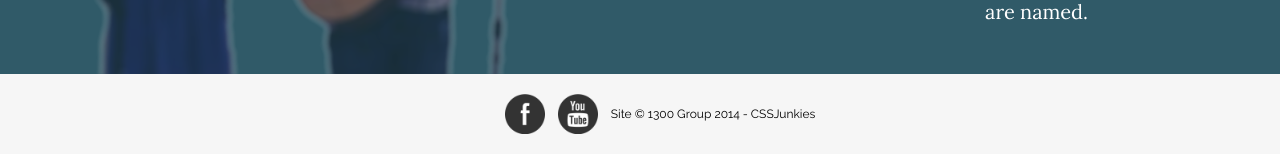
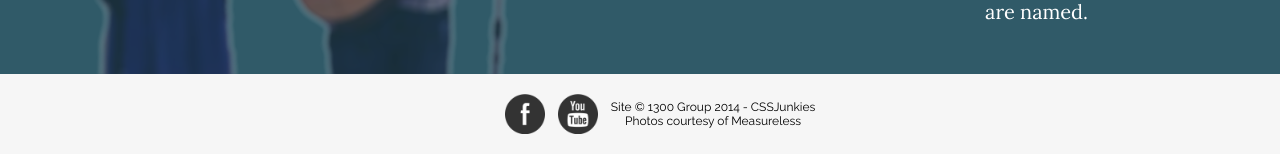
Before and after one commit to apokellypse/Measureless-Website, a PHP site: page /about.php in a window 1280 px wide. Shown: the part 1520-1674 px from the top of the page. Run offline with PHP 8.4, Linux system fonts and the light colour scheme; some libraries are stand-ins or nearby versions.

Commit message:
photo credit added

```diff
--- a/footer.php
+++ b/footer.php
@@ -2,9 +2,9 @@
 
     <ul>
 
-       <li><a href="https://www.facebook.com/CornellMeasureless"><img src="img/iconfb.png"></a></li>
-       <li><a href="https://www.youtube.com/results?search_query=cornell+measureless"><img src="img/iconyt.png"></a></li>
-		<li id="foottext">Site &copy; 1300 Group 2014 - CSSJunkies</li>
+    	<li><a href="https://www.facebook.com/CornellMeasureless"><img src="img/iconfb.png"></a></li>
+    	<li><a href="https://www.youtube.com/results?search_query=cornell+measureless"><img src="img/iconyt.png"></a></li>
+		<li id="foottext">Site &copy; 1300 Group 2014 - CSSJunkies<br>Photos courtesy of Measureless</li>
     </ul>
 
 </footer>
--- a/meta.php
+++ b/meta.php
@@ -15,7 +15,7 @@
 <link href="http://fonts.googleapis.com/css?family=Raleway:400,300" rel="stylesheet" type="text/css">
 <link rel="shortcut icon" href="img/favicon.ico?v=1">
 <link rel="stylesheet" href="css/main2.css">
-<link rel='stylesheet' media='screen and (max-width: 300px)' href='css/narrow.css' />
+<link rel='stylesheet' media='only screen and (max-device-width: 600px) and (min-device-width:320px)' href='css/narrow.css' />
 <link rel="stylesheet" href="css/blueimp-gallery.min.css">
 
 <!--Scripts-->
```
